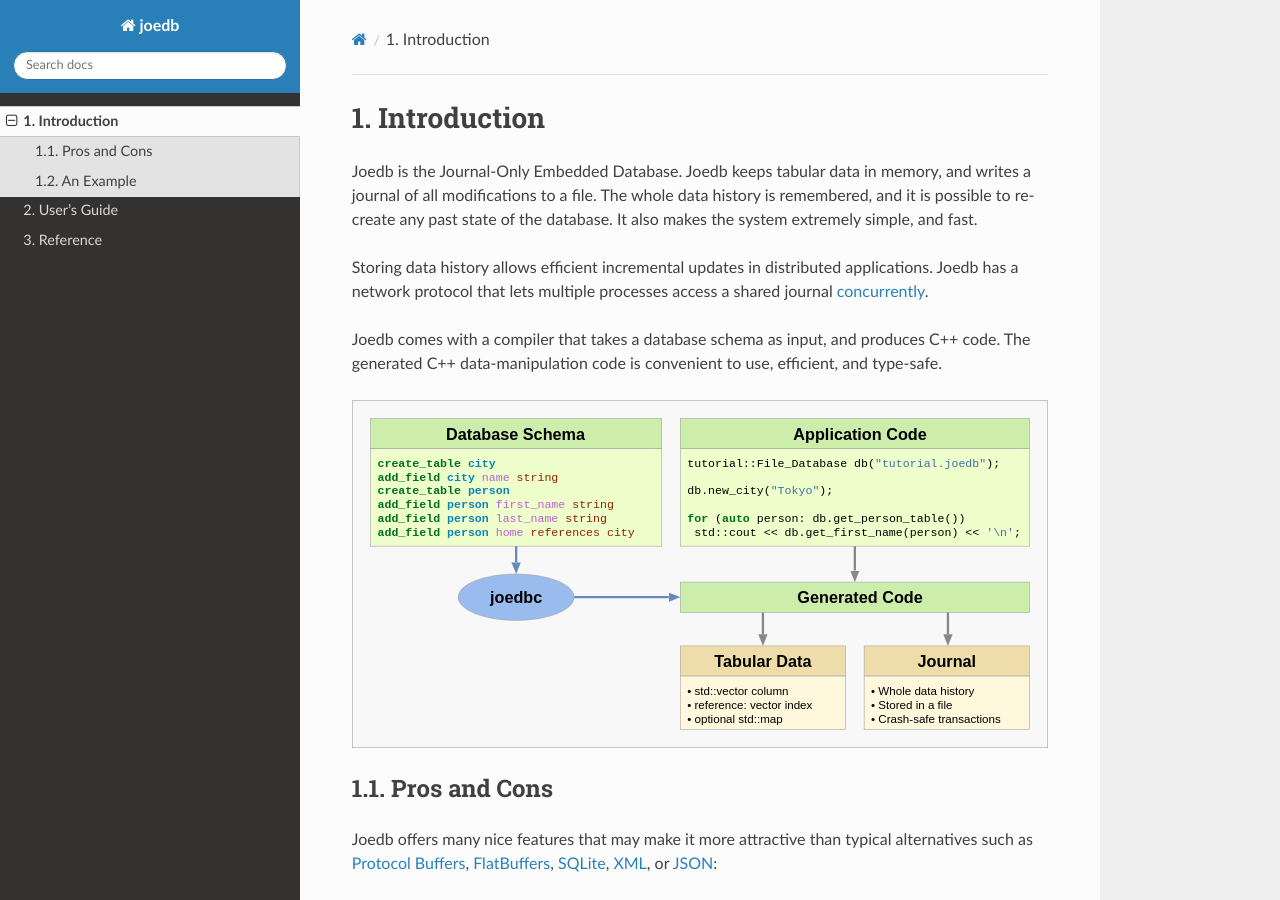
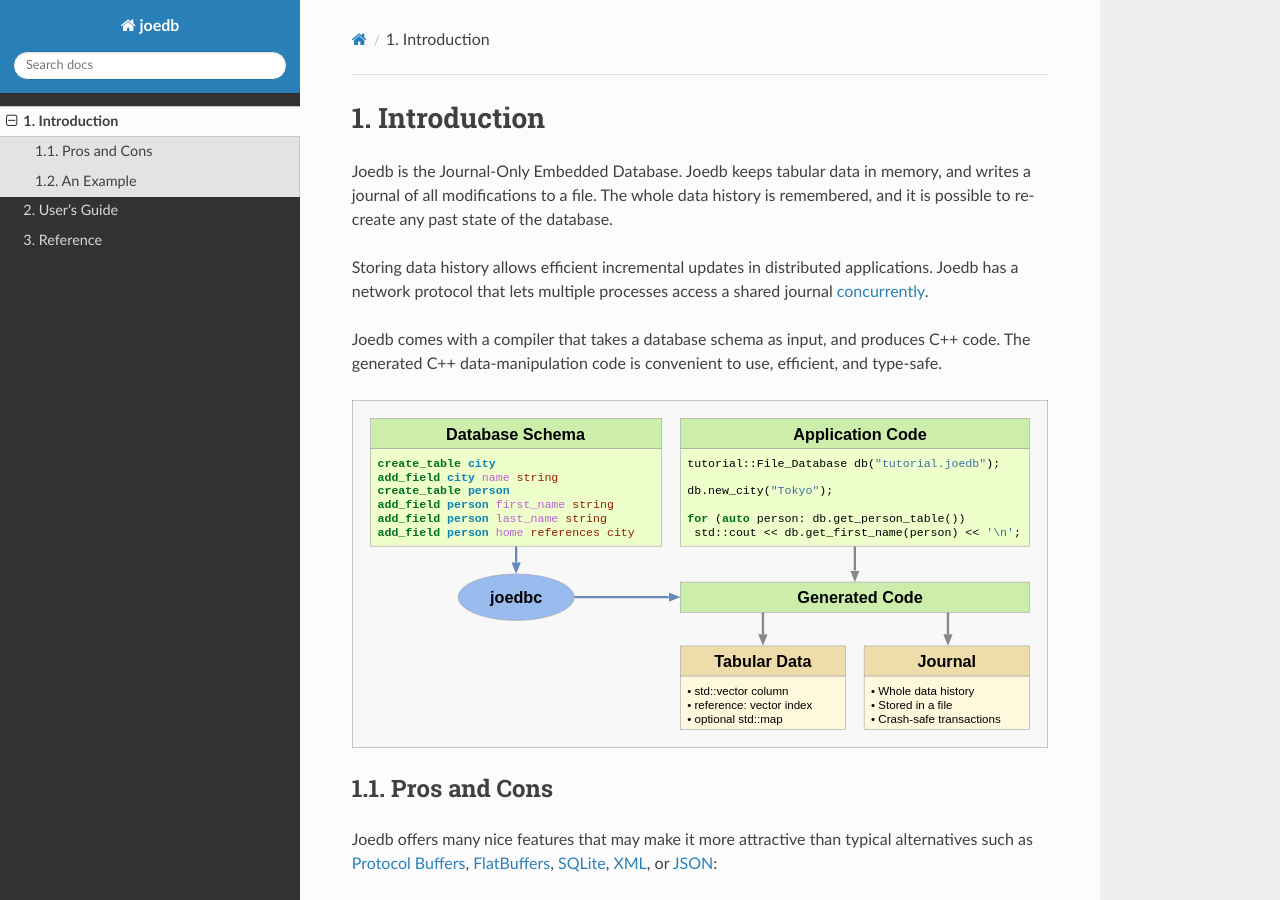
Before and after one commit to Remi-Coulom/joedb, a Sphinx documentation site: the page built from doc/source/intro.rst, in a window 1280 px wide and 900 px high. Built offline with Sphinx 7.4.7 and the Read the Docs theme 2.0.0, drawn with Linux system fonts in a browser that asks for light colours; formulas are drawn with MathJax 3.

Commit message:
Shorter intro.

```diff
--- a/doc/source/intro.rst
+++ b/doc/source/intro.rst
@@ -4,7 +4,7 @@ Introduction
 Joedb is the Journal-Only Embedded Database. Joedb keeps tabular data in
 memory, and writes a journal of all modifications to a file. The whole data
 history is remembered, and it is possible to re-create any past state of the
-database. It also makes the system extremely simple, and fast.
+database.
 
 Storing data history allows efficient incremental updates in distributed
 applications. Joedb has a network protocol that lets multiple processes access
```
